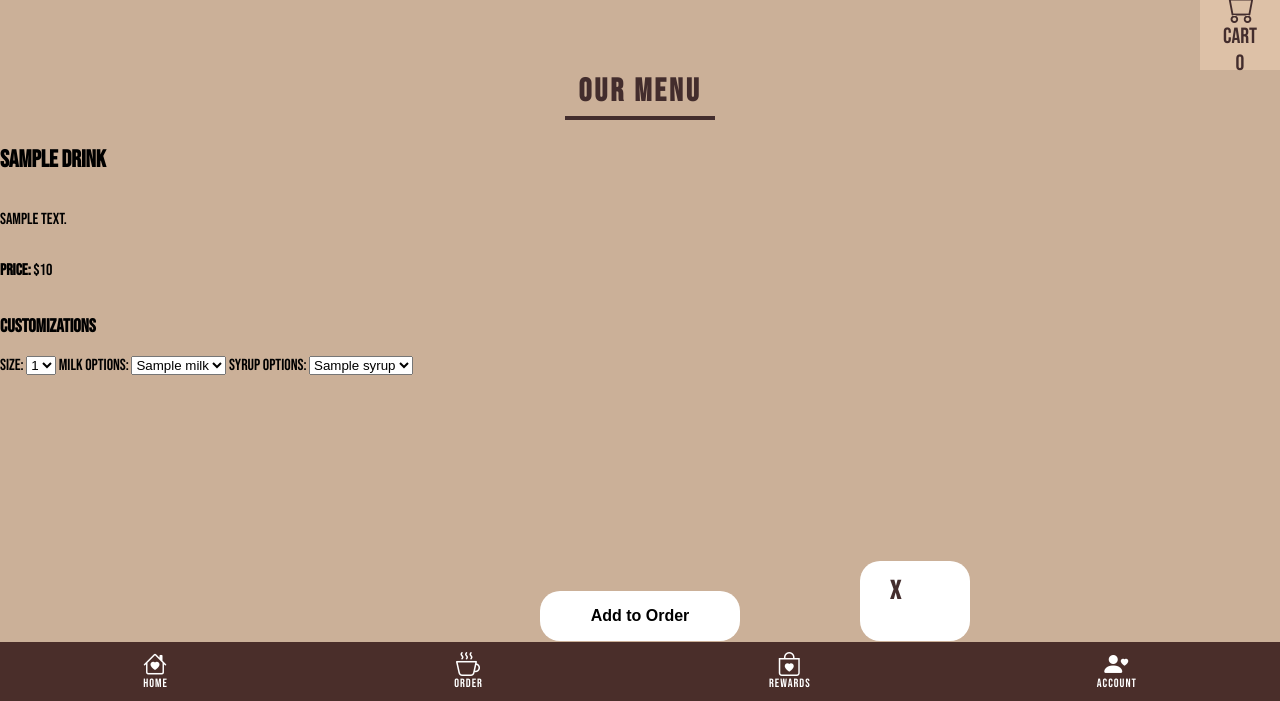
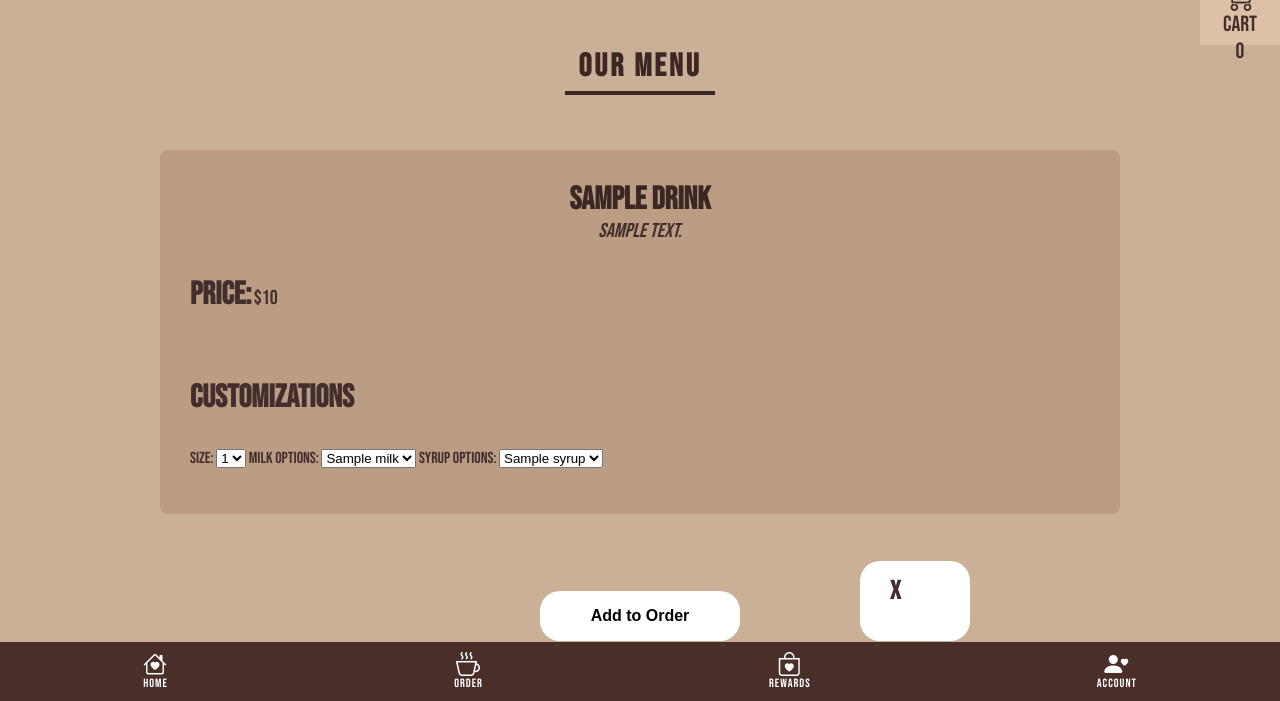
Before and after one commit to mmulvihill13/wishlist, a Django app: template order/templates/order/detailed_menu.html in a window 1280 px wide. Shown: the part 99-800 px from the top of the page. Run offline with Django 5.2, Linux system fonts and the light colour scheme; the template is opened without the code that fills it: most values are stand-ins (such as "Sample title", 1, 10 or a date in 2020); data that the repository does not hold is empty.

Commit message:
slight change to menu css

```diff
--- a/order/static/css/detailed_menu.css
+++ b/order/static/css/detailed_menu.css
@@ -1,6 +1,23 @@
 body {
     font-family: "Bebas Neue", sans-serif;
     background-color: #CBB098;
+}
+.center{
+    display: flex;
+    flex-direction: column;
+    justify-content: center;
+    align-items: center;
+}
+.main-container{
+    color: #432D2D;
+    background-color: #BA9D83;
+    border-radius: 8px;
+    gap: 10px;
+    width: 80%;
+    padding: 30px;
+    max-width: 900px;
+    margin-bottom: 5%;
+    margin-top: 50px;
 }
 
 .cart-container {
@@ -21,7 +38,7 @@ body {
     text-decoration: none;
     font-size: 22px;
     width: 40px;
-    height: 50px;
+    height: 25px;
     text-align: center;
 }
 
@@ -36,7 +53,7 @@ body {
 h1 {
     letter-spacing: 3px;
     text-align: center;
-    color: #432D2D;
+    color: #3b2825;
     margin: 2px 0 0 0;
 }
 
@@ -47,8 +64,31 @@ h1.types {
     margin-top: 10px;
 }
 
+h2{
+    text-align: center;
+    font-size: 200%;
+    color: #3b2825;
+    padding: 0;
+    margin: 0;
+}
+
+p{
+    font-size: 125%;
+}
+
+.desc{
+    text-align: center;
+    font-style: italic;
+    padding: 0;
+    margin: 0;
+}
+
+h3{
+    font-size: 200%;
+}
+
 .element {
-    border-bottom: 4px solid #432D2D;
+    border-bottom: 4px solid #3b2825;
     width: 150px;
     margin: 5px auto;
 }
--- a/order/templates/order/detailed_menu.html
+++ b/order/templates/order/detailed_menu.html
@@ -10,14 +10,16 @@
     integrity="sha256-/JqT3SQfawRcv/BIHPThkBvs0OEvtFFmqPF/lYI/Cxo=" crossorigin="anonymous"></script>
 
 {% include 'order/menu_nav.html' %}
-
     <h1>Our Menu</h1>
     <div class="element"></div>
+    <div class="center">
+    <div class="main-container">
         <input type="hidden" name="drink_id" value="{{ drink.id }}">
 
         <h2>{{ drink.name }}</h2>
-<p>{{ drink.description }}</p>
-<p><strong>Price:</strong> ${{ drink.price }}</p>
+        <p class="desc">{{ drink.description }}</p>
+        <h3 style="display: inline-block">Price:</h3>
+        <p style="display: inline-block">${{ drink.price }}</p>
 
         <!-- customizations -->
         {% if drink.sizes or drink.milk_options or drink.syrup_options or drink.extra_shots %}
@@ -57,7 +59,8 @@
                         <input type="checkbox" name="extra_shots"> Add Extra Shot
                     </label>
                 {% endif %}
-
+    <div>
+    </div>
                 <button type="submit" class="cart-btn" value= {{ drink.id }} id="add-cart">Add to Order</button>
             </form>
         {% else %}
```
Lines whose indentation alone changed are shown as unchanged.
